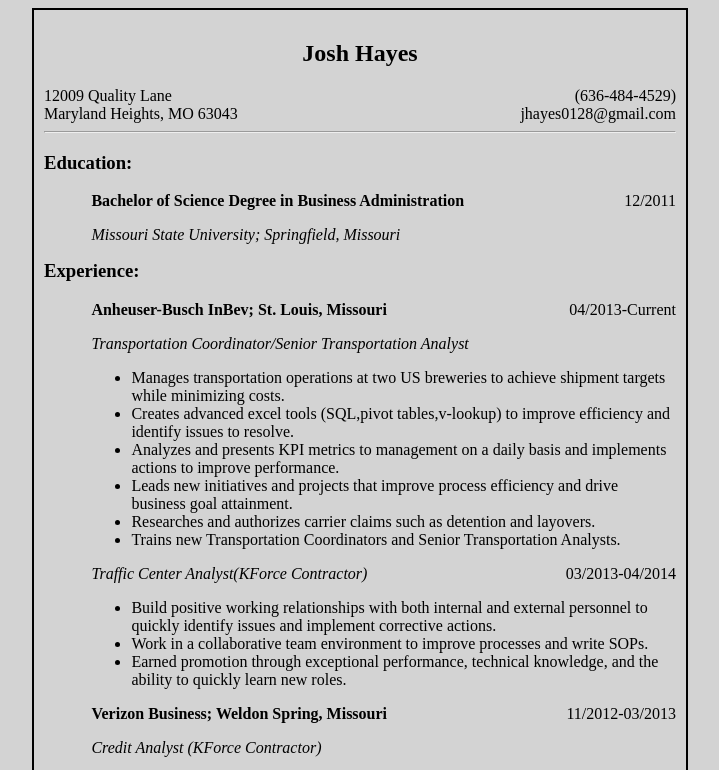
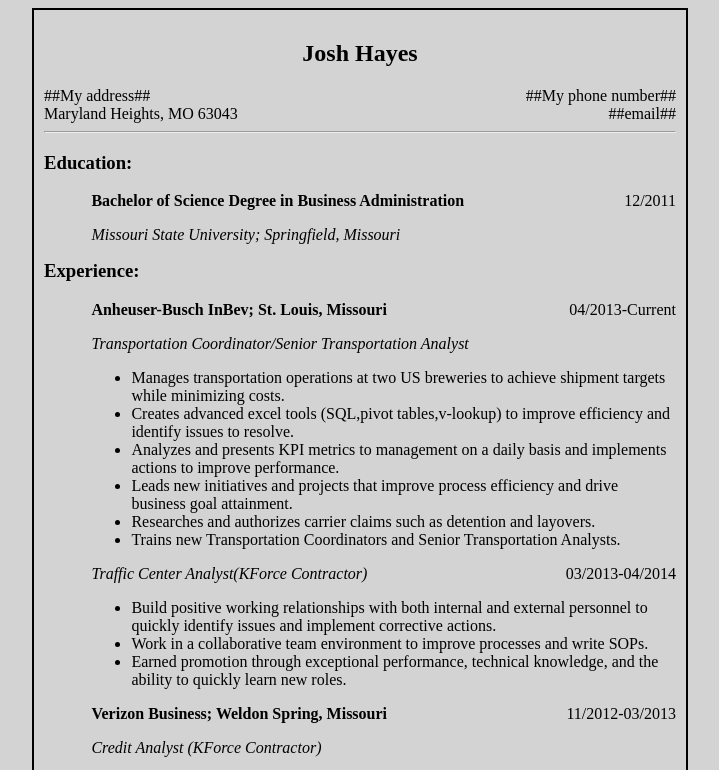
Before and after one commit to hayescode/html-me-something, a plain HTML site: page index.html in a window 1280 px wide. Shown: the top 770 px of the page, without its empty margins (280-999 px from the left). Drawn offline with Linux system fonts and the light colour scheme.

Commit message:
Update index.html
took out personal info

```diff
--- a/index.html
+++ b/index.html
@@ -9,11 +9,11 @@
         <header>
             <article>
                 <h1>Josh Hayes</h1>
-                <span class="left">12009 Quality Lane</span>
-                <span class="right">(636-484-4529)</span>
+                <span class="left">##My address##</span>
+                <span class="right">##My phone number##</span>
                 <br>
                 <span class="left">Maryland Heights, MO 63043</span>
-                <span class="right">jhayes0128@gmail.com</span>
+                <span class="right">##email##</span>
                 <br>
                 <hr>
             </article>
```
